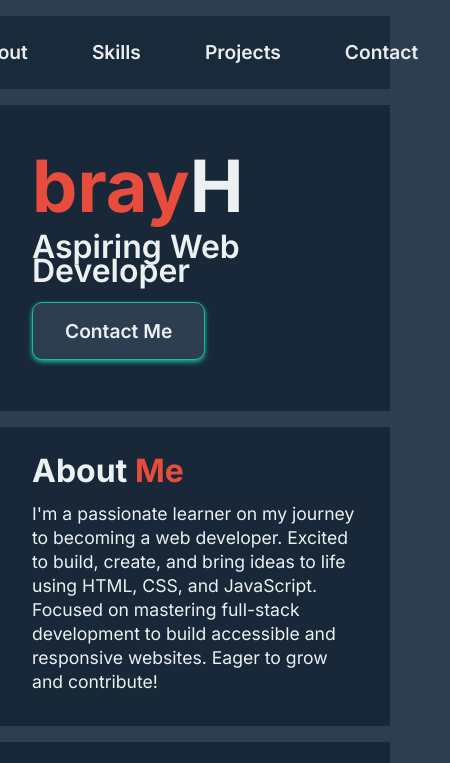
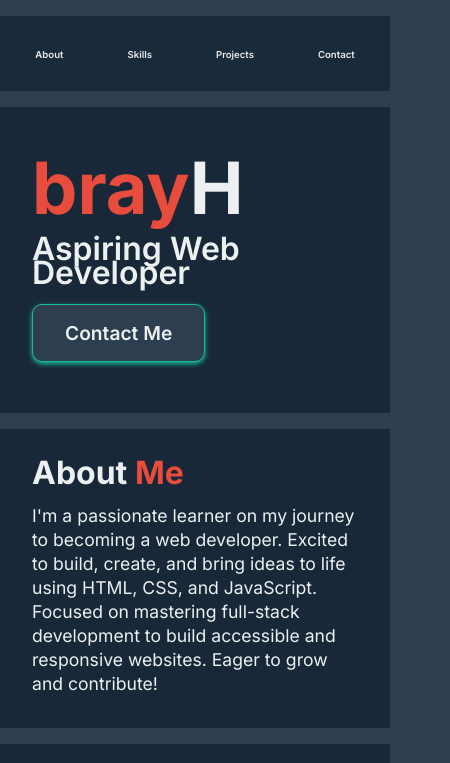
Before and after one commit to bray-hiramis/bray-hiramis-portfolio-v1, a website: page index.html in a window 390 px wide. Shown: the top 763 px of the page, 450 px wide, since content can reach past the window. Drawn offline with nearby package versions, Linux system fonts and the light colour scheme.

Commit message:
Updated the media query on the navigation

```diff
--- a/index.html
+++ b/index.html
@@ -110,8 +110,8 @@
                     <label for="message">Enter your message:</label>
                     <textarea name="message" id="message" rows="15"></textarea>
                     <button type="submit">Submit</button>
+                    <p><i>Note: This form is not yet working.</i></p>
                 </fieldset>
-
             </form>
         </section>
     </div>
--- a/styles.css
+++ b/styles.css
@@ -378,6 +378,10 @@ footer {
 }
 
 @media screen and (max-width: 768px) {
+    #navbar a {
+        font-size: 0.9rem;
+    }
+
     #hero {
         justify-content: flex-start;
     }
@@ -393,6 +397,10 @@ footer {
 }
 
 @media screen and (max-width: 641px) {
+    #navbar a {
+        font-size: 0.6rem;
+    }
+
     header {
         justify-content: center;
     }
```
